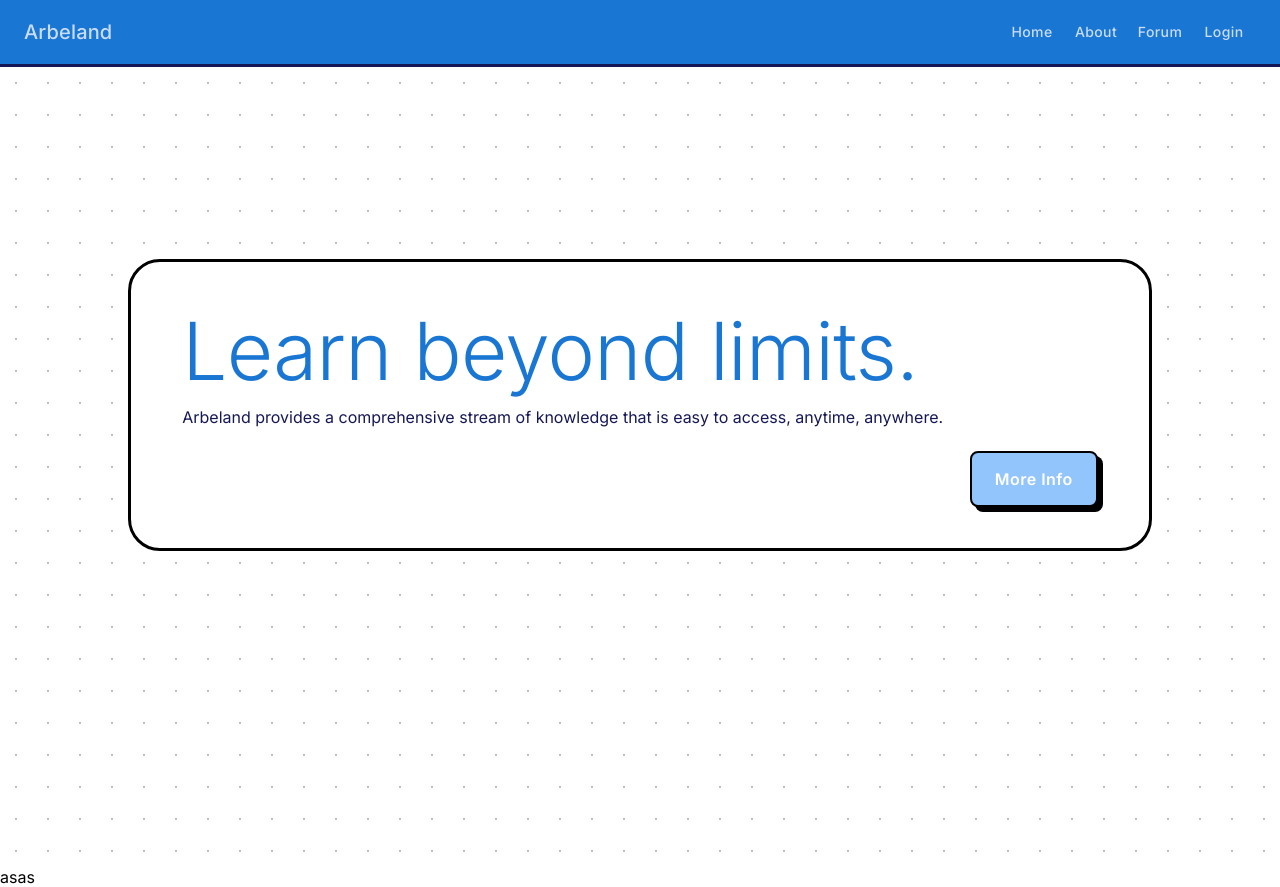
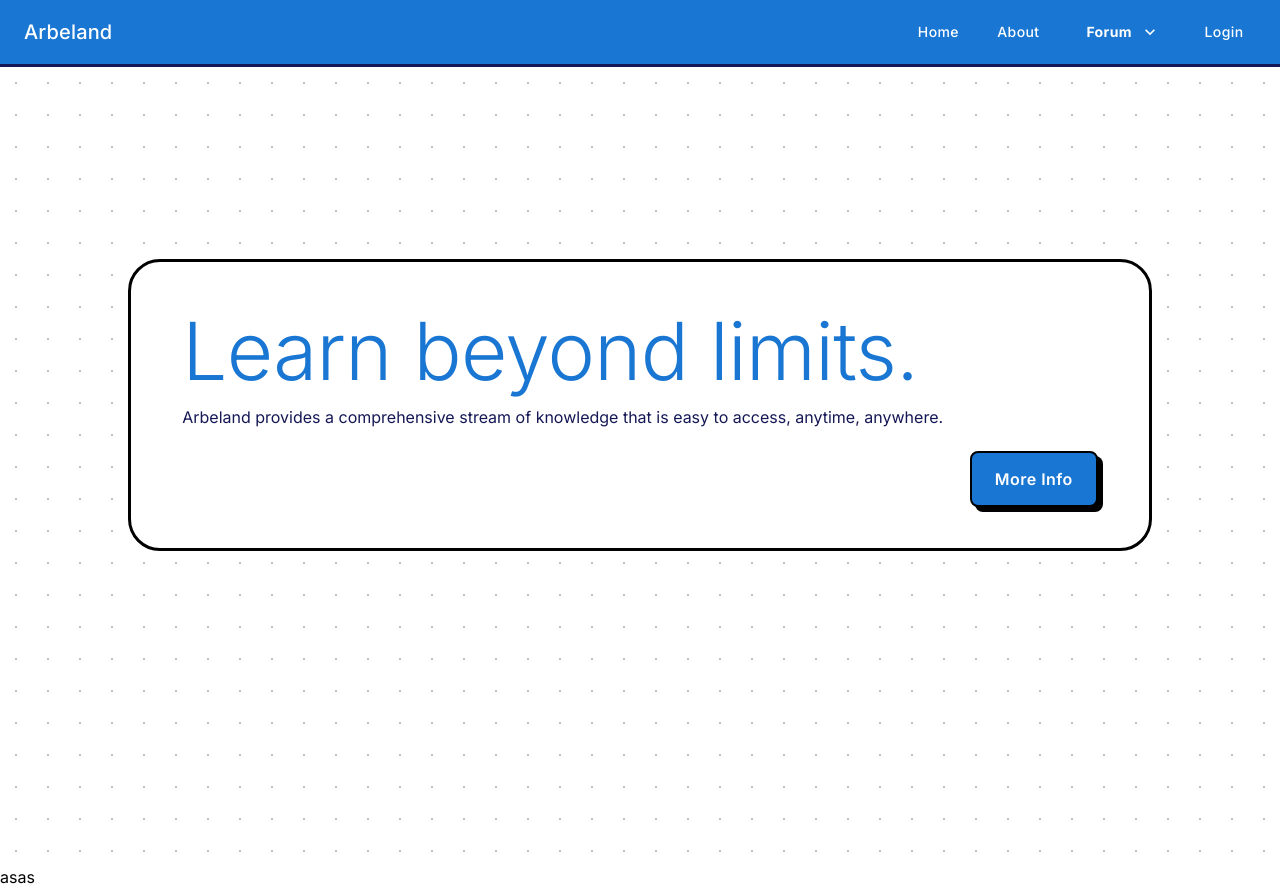
Before and after one commit to 44120N/Arbeland, a React (Vite) app: page /Arbeland/landing in a window 1280 px wide. Built offline with nearby package versions, Linux system fonts and the light colour scheme.

Commit message:
Update navbar and landing

```diff
--- a/src/components/Dropdown.jsx
+++ b/src/components/Dropdown.jsx
@@ -2,7 +2,7 @@ import React, { useState } from "react";
 import { Menu, MenuItem, Button, Box, Divider } from "@mui/material";
 import KeyboardArrowDownIcon from "@mui/icons-material/KeyboardArrowDown";
 
-export default function Dropdown({ items, children, color, bgcolor, bdcolor }) {
+export default function Dropdown({ items, children, color, bgcolor, bdcolor, sx }) {
     const [anchorEl, setAnchorEl] = useState(null);
     const isActiveDropdown = Boolean(anchorEl);
 
@@ -17,7 +17,6 @@ export default function Dropdown({ items, children, color, bgcolor, bdcolor }) {
     return (
         <Box sx={{ display: "inline-block", position: "relative" }}>
             <Button
-                variant="contained"
                 onClick={handleClick}
                 sx={{
                     display: "flex",
@@ -37,6 +36,7 @@ export default function Dropdown({ items, children, color, bgcolor, bdcolor }) {
                         transform: "translate(3px, 3px)",
                         boxShadow: "none",
                     },
+                    ...sx,
                 }}
                 endIcon={
                     <KeyboardArrowDownIcon
@@ -69,9 +69,6 @@ export default function Dropdown({ items, children, color, bgcolor, bdcolor }) {
                         minHeight: "0",
                         padding: 0,
                     },
-                    "& :hover": {
-                        color: "primary.main",
-                    },
                 }}
             >
                 {items.map((item, index) => (
--- a/src/components/Navbar.jsx
+++ b/src/components/Navbar.jsx
@@ -5,7 +5,7 @@ import {
     Toolbar,
     Typography,
     Button as MuiButton,
-    Box,
+    Stack,
 } from "@mui/material";
 import MenuIcon from "@mui/icons-material/Menu";
 import Dropdown from "./Dropdown";
@@ -33,6 +33,17 @@ const Navbar = () => {
         },
     ];
 
+    const forumDropdown = [
+        {
+            name: 'Mathematics',
+            link: '/#'
+        },
+        {
+            name: 'Informatics',
+            link: '/#'
+        },
+    ]
+
     return (
         <>
             <Drawer
@@ -40,7 +51,7 @@ const Navbar = () => {
                 title="Menu"
                 active={mobileOpen}
                 setActive={setMobileOpen}
-                bgcolor={"#93c5fd"}
+                bgcolor={"primary.main"}
                 color={"#fff"}
                 bdcolor={"#000"}
             />
@@ -51,13 +62,13 @@ const Navbar = () => {
                     boxShadow: "none",
                     borderBottom: "solid 3px",
                     borderColor: "black_blue.main",
-                    color: "white.main",
+                    color: "#fff",
                 }}
             >
                 <Toolbar>
                     <Button
-                        color={"#000"}
-                        bgcolor={"#fff"}
+                        color={"#fff"}
+                        bgcolor={"primary.main"}
                         bdcolor={"#000"}
                         onClick={() => setMobileOpen(true)}
                         sx={{
@@ -79,7 +90,7 @@ const Navbar = () => {
                         Arbeland
                     </Typography>
 
-                    <Box sx={{ display: { xs: "none", sm: "block" } }}>
+                    <Stack sx={{ display: { xs: "none", sm: "flex" } }} direction={'row'} gap={2}>
                         <MuiButton
                             color="inherit"
                             component={Link}
@@ -96,14 +107,13 @@ const Navbar = () => {
                         >
                             About
                         </MuiButton>
-                        <MuiButton
-                            color="inherit"
-                            component={Link}
-                            sx={{ textTransform: "capitalize" }}
-                            to="/forum"
+                        <Dropdown
+                            bgcolor={'primary.main'} color={'#fff'} bdcolor={'secondary.main'}
+                            items={forumDropdown}
+                            sx={{boxShadow: "none", "&:hover":{}, "transition":"none", minWidth: 0}}
                         >
                             Forum
-                        </MuiButton>
+                        </Dropdown>
                         <MuiButton
                             color="inherit"
                             component={Link}
@@ -112,7 +122,7 @@ const Navbar = () => {
                         >
                             Login
                         </MuiButton>
-                    </Box>
+                    </Stack>
                 </Toolbar>
             </AppBar>
             <Outlet />
--- a/src/pages/Landing.jsx
+++ b/src/pages/Landing.jsx
@@ -41,7 +41,7 @@ export default function Landing() {
                         <Stack sx={{ alignItems: "end" }}>
                             <Button
                                 color={"#fff"}
-                                bgcolor={"#93c5fd"}
+                                bgcolor={"primary.main"}
                                 bdcolor={"#000"}
                                 sx={{ width: "8em", height: "3.5em", p: 2 }}
                             >
```
Also changed, not shown: src/App.jsx (indentation only).
